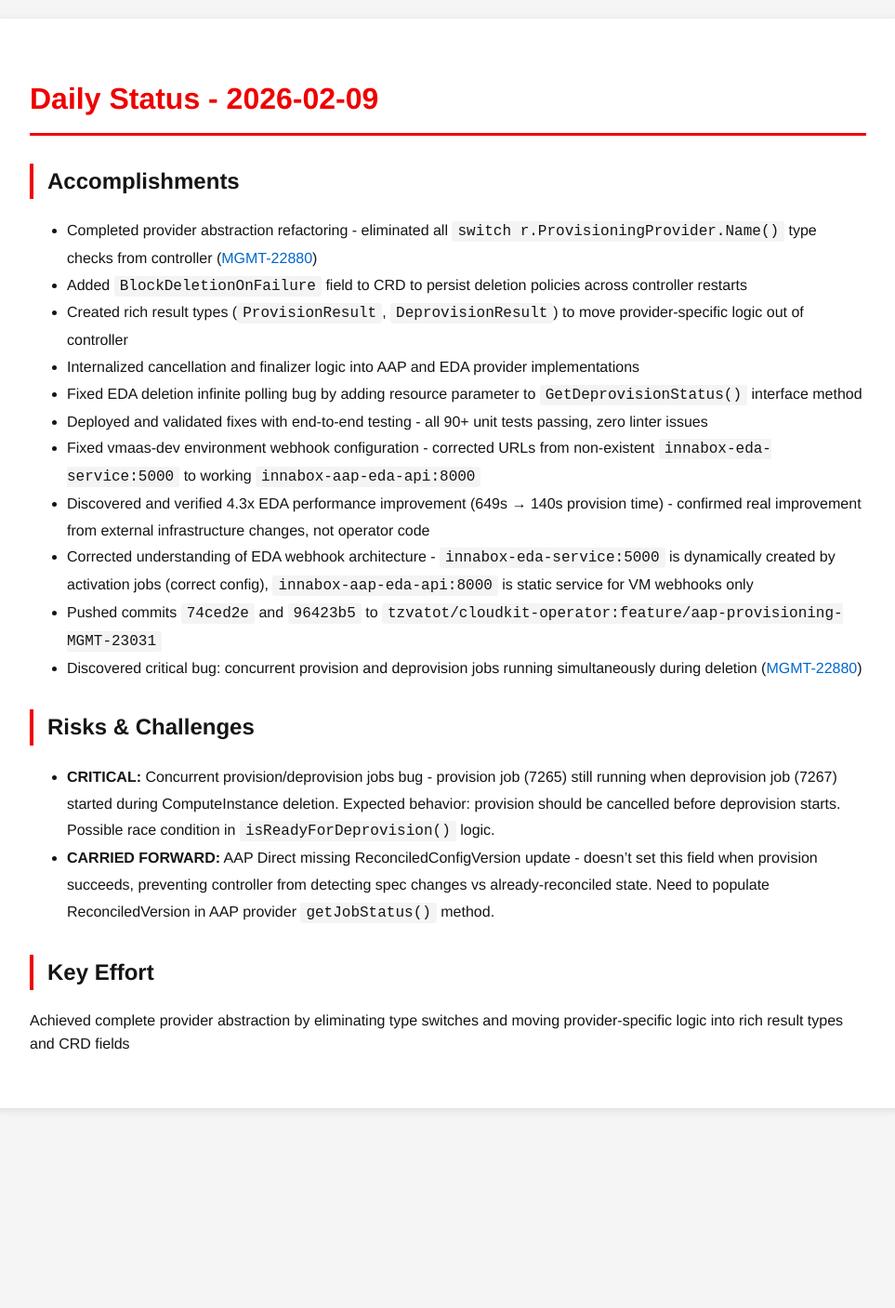
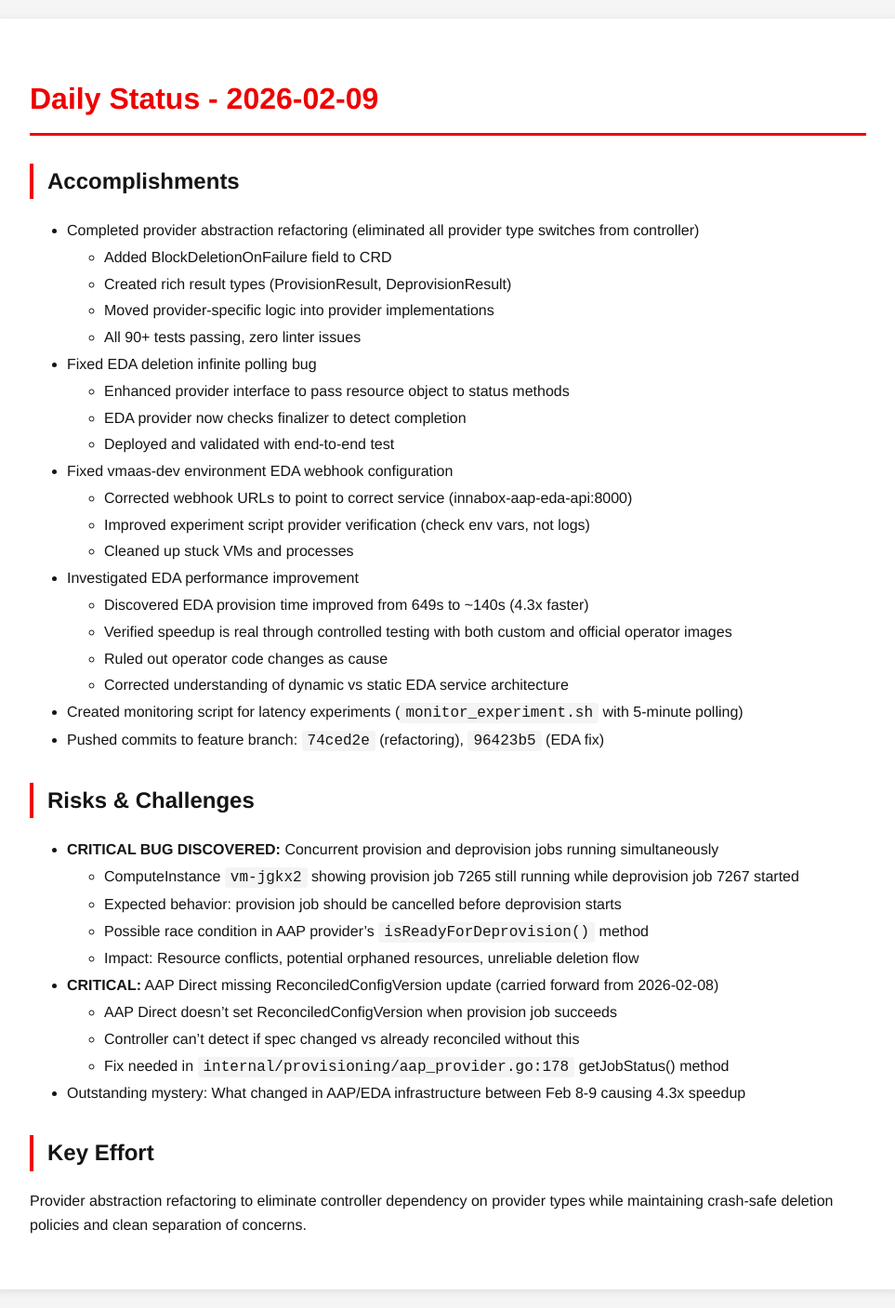
Before and after one commit to tzvatot/daily-status, a Jekyll site: the page built from 2026-02-09.md, in a window 1280 px wide. Shown: the whole page at 93% size, without its empty margins (158-1121 px from the left). Built offline with Jekyll 4.4.1, drawn with Linux system fonts in a browser that asks for light colours; before the commit the page ends 1212 px from its top, so only the background shows below that.

Commit message:
Daily status update - 2026-02-09

```diff
--- a/2026-02-09.md
+++ b/2026-02-09.md
@@ -7,21 +7,38 @@
 # Daily Status - 2026-02-09
 
 ## Accomplishments
-- Completed provider abstraction refactoring - eliminated all `switch r.ProvisioningProvider.Name()` type checks from controller ([MGMT-22880](https://issues.redhat.com/browse/MGMT-22880))
-- Added `BlockDeletionOnFailure` field to CRD to persist deletion policies across controller restarts
-- Created rich result types (`ProvisionResult`, `DeprovisionResult`) to move provider-specific logic out of controller
-- Internalized cancellation and finalizer logic into AAP and EDA provider implementations
-- Fixed EDA deletion infinite polling bug by adding resource parameter to `GetDeprovisionStatus()` interface method
-- Deployed and validated fixes with end-to-end testing - all 90+ unit tests passing, zero linter issues
-- Fixed vmaas-dev environment webhook configuration - corrected URLs from non-existent `innabox-eda-service:5000` to working `innabox-aap-eda-api:8000`
-- Discovered and verified 4.3x EDA performance improvement (649s → 140s provision time) - confirmed real improvement from external infrastructure changes, not operator code
-- Corrected understanding of EDA webhook architecture - `innabox-eda-service:5000` is dynamically created by activation jobs (correct config), `innabox-aap-eda-api:8000` is static service for VM webhooks only
-- Pushed commits `74ced2e` and `96423b5` to `tzvatot/cloudkit-operator:feature/aap-provisioning-MGMT-23031`
-- Discovered critical bug: concurrent provision and deprovision jobs running simultaneously during deletion ([MGMT-22880](https://issues.redhat.com/browse/MGMT-22880))
+- Completed provider abstraction refactoring (eliminated all provider type switches from controller)
+  - Added BlockDeletionOnFailure field to CRD
+  - Created rich result types (ProvisionResult, DeprovisionResult)
+  - Moved provider-specific logic into provider implementations
+  - All 90+ tests passing, zero linter issues
+- Fixed EDA deletion infinite polling bug
+  - Enhanced provider interface to pass resource object to status methods
+  - EDA provider now checks finalizer to detect completion
+  - Deployed and validated with end-to-end test
+- Fixed vmaas-dev environment EDA webhook configuration
+  - Corrected webhook URLs to point to correct service (innabox-aap-eda-api:8000)
+  - Improved experiment script provider verification (check env vars, not logs)
+  - Cleaned up stuck VMs and processes
+- Investigated EDA performance improvement
+  - Discovered EDA provision time improved from 649s to ~140s (4.3x faster)
+  - Verified speedup is real through controlled testing with both custom and official operator images
+  - Ruled out operator code changes as cause
+  - Corrected understanding of dynamic vs static EDA service architecture
+- Created monitoring script for latency experiments (`monitor_experiment.sh` with 5-minute polling)
+- Pushed commits to feature branch: `74ced2e` (refactoring), `96423b5` (EDA fix)
 
 ## Risks & Challenges
-- **CRITICAL:** Concurrent provision/deprovision jobs bug - provision job (7265) still running when deprovision job (7267) started during ComputeInstance deletion. Expected behavior: provision should be cancelled before deprovision starts. Possible race condition in `isReadyForDeprovision()` logic.
-- **CARRIED FORWARD:** AAP Direct missing ReconciledConfigVersion update - doesn't set this field when provision succeeds, preventing controller from detecting spec changes vs already-reconciled state. Need to populate ReconciledVersion in AAP provider `getJobStatus()` method.
+- **CRITICAL BUG DISCOVERED:** Concurrent provision and deprovision jobs running simultaneously
+  - ComputeInstance `vm-jgkx2` showing provision job 7265 still running while deprovision job 7267 started
+  - Expected behavior: provision job should be cancelled before deprovision starts
+  - Possible race condition in AAP provider's `isReadyForDeprovision()` method
+  - Impact: Resource conflicts, potential orphaned resources, unreliable deletion flow
+- **CRITICAL:** AAP Direct missing ReconciledConfigVersion update (carried forward from 2026-02-08)
+  - AAP Direct doesn't set ReconciledConfigVersion when provision job succeeds
+  - Controller can't detect if spec changed vs already reconciled without this
+  - Fix needed in `internal/provisioning/aap_provider.go:178` getJobStatus() method
+- Outstanding mystery: What changed in AAP/EDA infrastructure between Feb 8-9 causing 4.3x speedup
 
 ## Key Effort
-Achieved complete provider abstraction by eliminating type switches and moving provider-specific logic into rich result types and CRD fields
+Provider abstraction refactoring to eliminate controller dependency on provider types while maintaining crash-safe deletion policies and clean separation of concerns.
```
